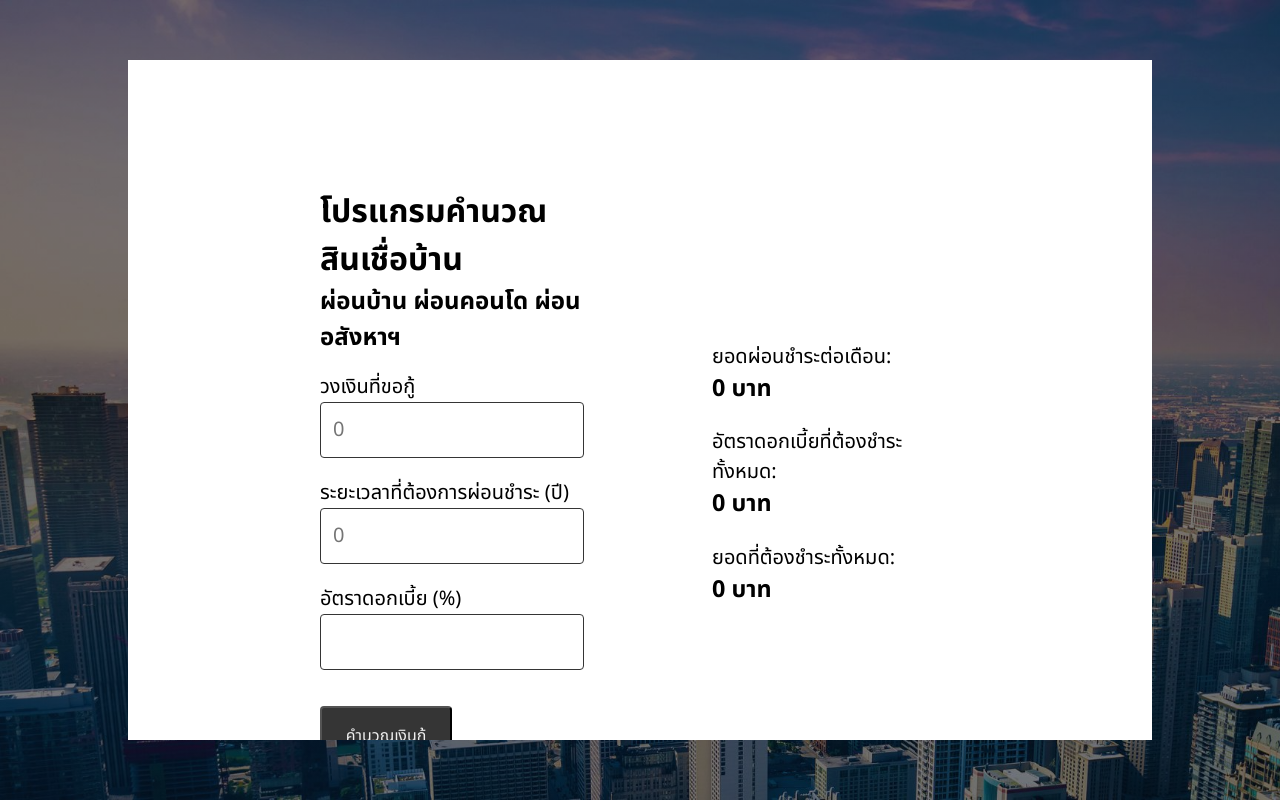
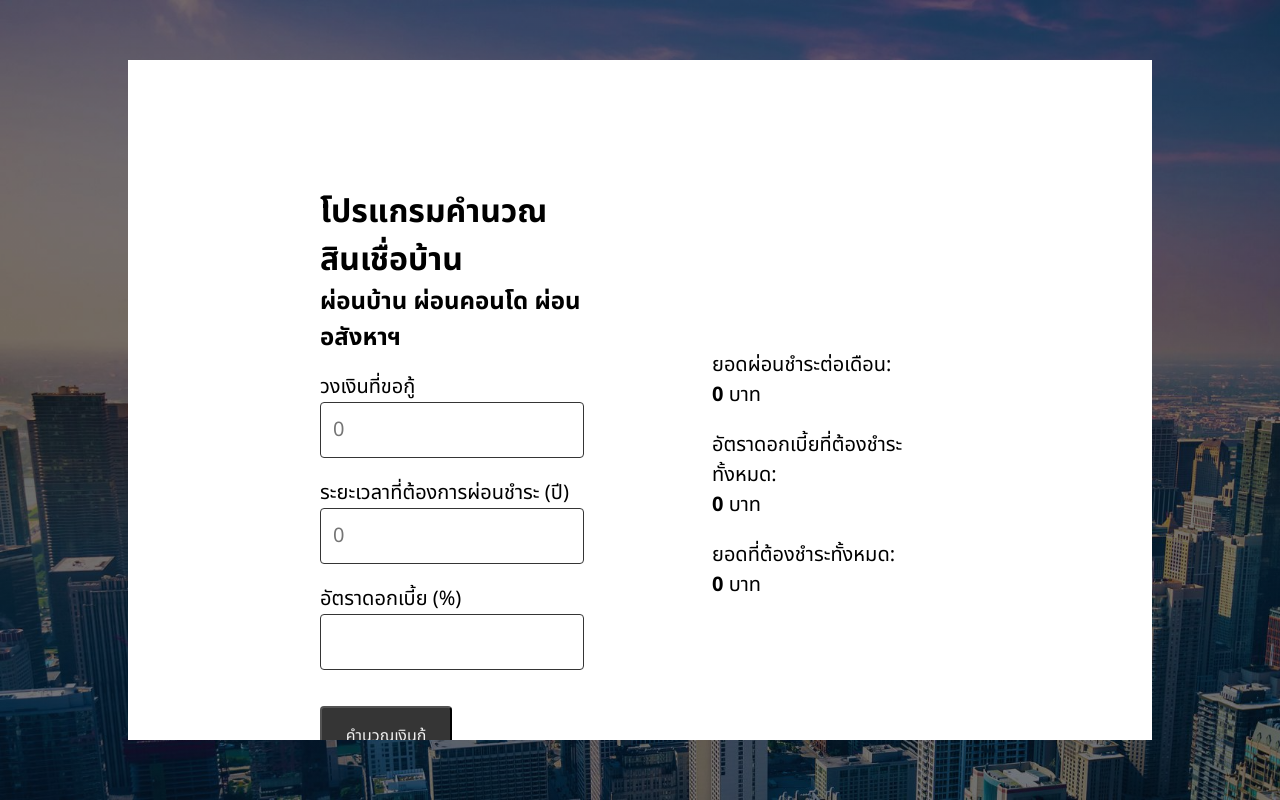
Before and after one commit to stateless-x/loan-calculator, a Next.js app: page / in a window 1280 px wide. Built offline with nearby package versions, Linux system fonts and the light colour scheme.

Commit message:
add animation for result

```diff
--- a/package.json
+++ b/package.json
@@ -17,6 +17,7 @@
     "eslint-config-next": "13.4.19",
     "next": "13.4.19",
     "react": "18.2.0",
+    "react-countup": "^6.4.2",
     "react-dom": "18.2.0",
     "sass": "^1.66.1",
     "typescript": "5.1.6"
--- a/src/styles/mortgage.sass
+++ b/src/styles/mortgage.sass
@@ -43,6 +43,8 @@ $white: #eeeeee
     span
         margin-bottom: 1.25rem
         font-size: 1.25rem
+.count-up
+    font-weight: 700
 
 @media (max-width: $ipad)
     .calculator-wrapper
--- a/src/util/utility.tsx
+++ /dev/null
@@ -1,3 +0,0 @@
-export function formatNumberWithCommas(num: number): string {
-    return num.toString().replace(/\B(?=(\d{3})+(?!\d))/g, ",")+" บาท";
-  }
```
Also changed, not shown: src/components/mortgage/page.tsx (+4 -4 lines), 1 other file (tests, documents, lock files or other folders).
